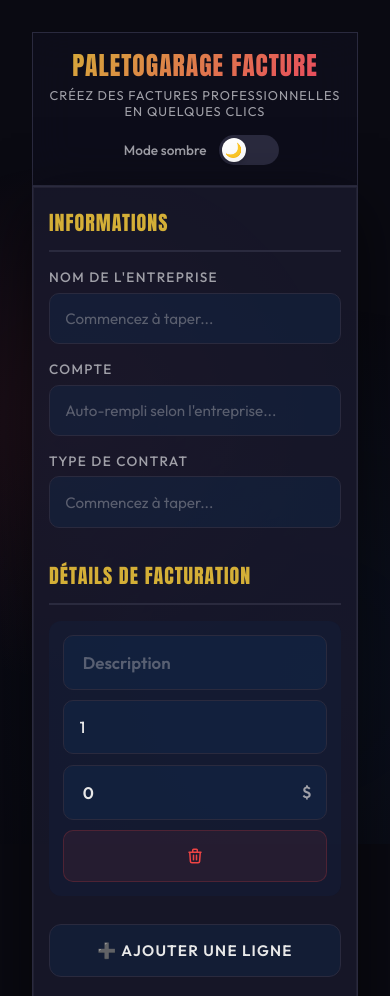
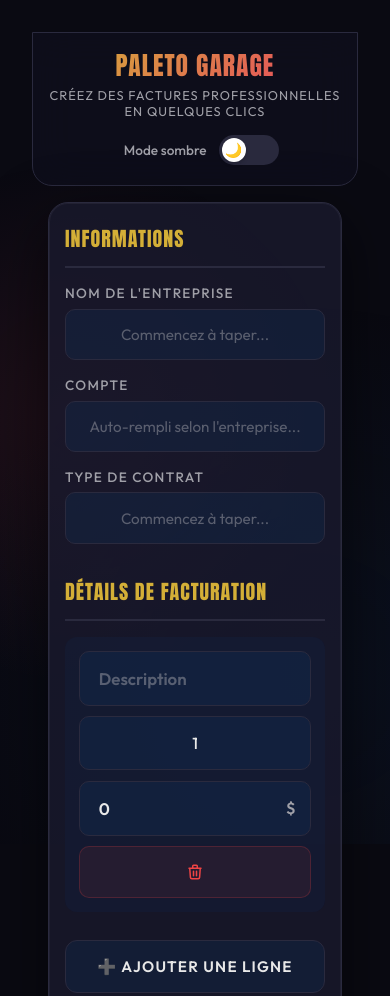
Before and after one commit to FirstArtonn/FacturePaletoGarage, a plain HTML site: page Index.html in a window 390 px wide. Shown: the top 996 px of the page. Drawn offline with Linux system fonts and the light colour scheme; no server answers.

Commit message:
Update Index.html

```diff
--- a/Index.html
+++ b/Index.html
@@ -3,7 +3,7 @@
 <head>
 <meta charset="UTF-8">
 <meta name="viewport" content="width=device-width, initial-scale=1">
-<title>PaletoGarage Facture</title>
+<title>Paleto Garage</title>
 <link rel="preconnect" href="https://fonts.googleapis.com">
 <link rel="preconnect" href="https://fonts.gstatic.com" crossorigin>
 <link href="https://fonts.googleapis.com/css2?family=Cormorant+Garamond:wght@300;400;600;700&family=Outfit:wght@300;400;500;600;700&family=Roboto:wght@300;400;500;700&display=swap" rel="stylesheet">
@@ -860,7 +860,7 @@ input[type="number"] {
   /* Header mobile élégant */
   header {
     padding: 1.5rem 1rem;
-    border-radius: 0;
+    border-radius: 0 0 20px 20px;
     margin-bottom: 0;
   }
 
@@ -879,6 +879,7 @@ input[type="number"] {
   h1 {
     font-size: 1.8rem !important;
     margin-bottom: 0.5rem;
+    font-family: 'Impact', sans-serif !important;
   }
 
   .subtitle {
@@ -902,17 +903,15 @@ input[type="number"] {
   /* Panels */
   .form-panel {
     padding: 1.5rem 1rem;
-    border-radius: 0;
+    border-radius: 20px;
     position: relative;
     max-height: none;
     overflow: visible;
+    margin: 1rem;
   }
 
   .preview-panel {
-    padding: 1rem;
-    border-radius: 0;
-    background: var(--color-surface);
-    border-top: 2px solid var(--color-border);
+    display: none !important;
   }
 
   /* Sections plus compactes */
@@ -925,6 +924,7 @@ input[type="number"] {
     font-size: 1.4rem !important;
     margin-bottom: 1rem;
     text-align: left;
+    font-family: 'Impact', sans-serif !important;
   }
 
   /* Input groups optimisés */
@@ -941,6 +941,12 @@ input[type="number"] {
     padding: 1rem;
     font-size: 1rem;
     border-radius: 10px;
+    text-align: center;
+  }
+
+  /* Description field (first input) stays left aligned */
+  .reason-line input:first-child {
+    text-align: left;
   }
 
   /* Autocomplete mobile friendly */
@@ -972,6 +978,7 @@ input[type="number"] {
     width: 100%;
     padding: 1rem;
     font-size: 1rem;
+    text-align: center;
   }
 
   .reason-line .btn-remove {
@@ -1281,7 +1288,7 @@ input[type="number"] {
       <div class="spinner-ring"></div>
       <div class="spinner-ring"></div>
     </div>
-    <h2 class="loading-title">PaletoGarage Facture</h2>
+    <h2 class="loading-title">Paleto Garage</h2>
     <p class="loading-text">Chargement en cours...</p>
     <div class="loading-progress">
       <div class="loading-progress-bar"></div>
@@ -1293,7 +1300,7 @@ input[type="number"] {
   <header>
     <div style="display: flex; justify-content: space-between; align-items: center;">
       <div style="flex: 1;">
-        <h1>PaletoGarage Facture</h1>
+        <h1>Paleto Garage</h1>
         <p class="subtitle">Créez des factures professionnelles en quelques clics</p>
       </div>
       <div class="theme-toggle-wrapper">
```
